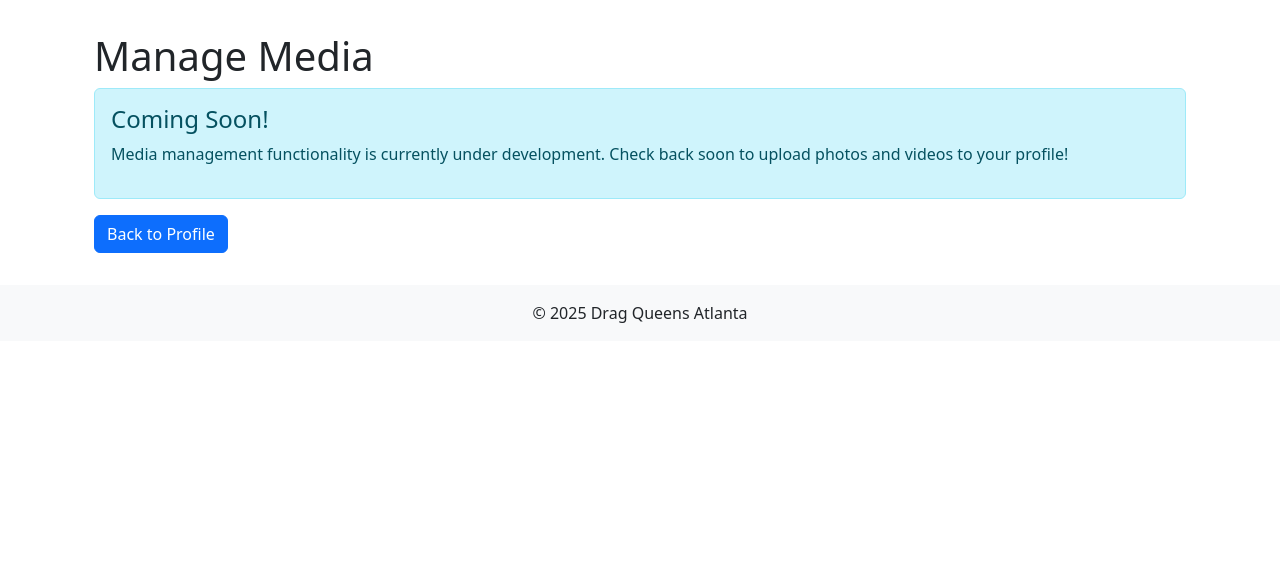
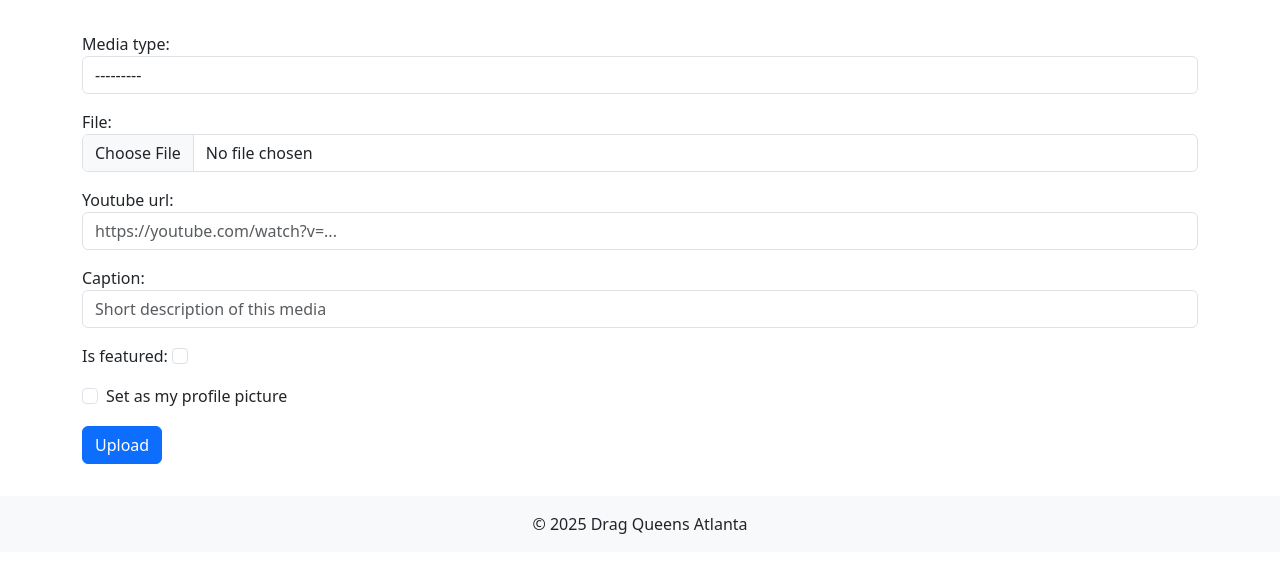
Before and after one commit to k0kekitty/2340, a Django app: page /profile/media/ in a window 1280 px wide. Shown: the part 108-681 px from the top of the page. Run offline with Django 5.2, Linux system fonts and the light colour scheme; a user stored in the database is signed in; data comes from the database, SQL or seed files in the repository; both versions use the stored data as it was after the commit; data that the repository does not hold is empty.

Commit message:
im great
okay

```diff
--- a/WorkItQueen-1/dragqueensatl/core/forms.py
+++ b/WorkItQueen-1/dragqueensatl/core/forms.py
@@ -158,3 +158,7 @@ class SearchForm(forms.Form):
         'placeholder': 'City, state',
         'class': 'form-control'
     }))
+
+
+class ProfilePictureForm(forms.Form):
+    profile_picture = forms.ImageField()
--- a/WorkItQueen-1/dragqueensatl/core/models.py
+++ b/WorkItQueen-1/dragqueensatl/core/models.py
@@ -42,6 +42,8 @@ class DragQueen(models.Model):
     tiktok = models.URLField(blank=True)
     merchandise = models.CharField(max_length=255)
     created_at = models.DateTimeField(auto_now_add=True, null=True)
+    profile_picture = models.ImageField(upload_to='profile_pics/', null=True, blank=True)
+
 
     def __str__(self):
         return self.name
--- a/WorkItQueen-1/dragqueensatl/core/urls.py
+++ b/WorkItQueen-1/dragqueensatl/core/urls.py
@@ -66,5 +66,8 @@ urlpatterns = [
 
     path('my_reviews/', views.my_reviews, name='my_reviews'),
 
+    path('profile/update_picture/', views.update_profile_picture, name='update_profile_picture'),
+
+
 
 ]
--- a/WorkItQueen-1/dragqueensatl/core/views.py
+++ b/WorkItQueen-1/dragqueensatl/core/views.py
@@ -428,10 +428,10 @@ def profile_detail(request, pk):
 
     return render(request, 'profiles/profile_detail.html', context)
 
-@login_required
+"""
 @login_required
 def manage_media(request):
-    """Manage profile photos and videos"""
+
     try:
         profile = DragQueen.objects.get(user=request.user)
     except DragQueen.DoesNotExist:
@@ -449,6 +449,44 @@ def manage_media(request):
         form = ProfileMediaForm()
 
     # Get existing media
+    photos = ProfileMedia.objects.filter(profile=profile, media_type='PHOTO')
+    videos = ProfileMedia.objects.filter(profile=profile, media_type='VIDEO')
+
+    return render(request, 'profiles/manage_media.html', {
+        'form': form,
+        'photos': photos,
+        'videos': videos,
+        'profile': profile,
+    })
+
+"""
+
+@login_required
+def manage_media(request):
+    """Manage profile photos and videos (including profile picture upload)."""
+    try:
+        profile = DragQueen.objects.get(user=request.user)
+    except DragQueen.DoesNotExist:
+        return redirect('create_profile')
+
+    if request.method == 'POST':
+        form = ProfileMediaForm(request.POST, request.FILES)
+        if form.is_valid():
+            media = form.save(commit=False)
+            media.profile = profile
+            media.save()
+
+            # Check if the user wants to set this media as their profile picture
+            if request.POST.get('set_as_profile'):
+                # Assume your DragQueen model has a field called profile_picture
+                profile.profile_picture = media.file
+                profile.save()
+
+            messages.success(request, "Media added successfully!")
+            return redirect('manage_media')
+    else:
+        form = ProfileMediaForm()
+
     photos = ProfileMedia.objects.filter(profile=profile, media_type='PHOTO')
     videos = ProfileMedia.objects.filter(profile=profile, media_type='VIDEO')
 
@@ -1631,3 +1669,25 @@ def my_reviews(request):
     return render(request, 'profiles/my_reviews.html', {
         'reviews': reviews
     })
+
+@login_required
+def update_profile_picture(request):
+    try:
+        profile = DragQueen.objects.get(user=request.user)
+    except DragQueen.DoesNotExist:
+        return redirect('create_profile')
+
+    if request.method == 'POST':
+        form = ProfilePictureForm(request.POST, request.FILES)
+        if form.is_valid():
+            profile.profile_picture = form.cleaned_data['profile_picture']
+            profile.save()
+            messages.success(request, "Profile picture updated!")
+            return redirect('profile_detail', pk=profile.pk)
+    else:
+        form = ProfilePictureForm()
+
+    return render(request, 'profiles/update_profile_picture.html', {
+        'form': form,
+        'profile': profile,
+    })
--- a/WorkItQueen-1/dragqueensatl/templates/profiles/manage_media.html
+++ b/WorkItQueen-1/dragqueensatl/templates/profiles/manage_media.html
@@ -3,14 +3,16 @@
 {% block title %}Manage Media - Drag Queens Atlanta{% endblock %}
 
 {% block content %}
-<div class="container my-4">
-    <h1>Manage Media</h1>
+<form method="post" enctype="multipart/form-data">
+    {% csrf_token %}
+    {{ form.as_p }}
+    <div class="form-check">
+        <input class="form-check-input" type="checkbox" name="set_as_profile" id="set_as_profile">
+        <label class="form-check-label" for="set_as_profile">
+            Set as my profile picture
+        </label>
+    </div>
+    <button type="submit" class="btn btn-primary mt-3">Upload</button>
+</form>
 
-    <div class="alert alert-info">
-        <h4>Coming Soon!</h4>
-        <p>Media management functionality is currently under development. Check back soon to upload photos and videos to your profile!</p>
-    </div>
-
-    <a href="{% url 'profile_detail' profile.id %}" class="btn btn-primary">Back to Profile</a>
-</div>
 {% endblock %}
```
Also changed, not shown: WorkItQueen-1/dragqueensatl/templates/profiles/update_profile_picture.html (added, +14 -0 lines), WorkItQueen-1/dragqueensatl/core/migrations/0004_dragqueen_profile_picture.py (added), WorkItQueen-1/dragqueensatl/db.sqlite3.
